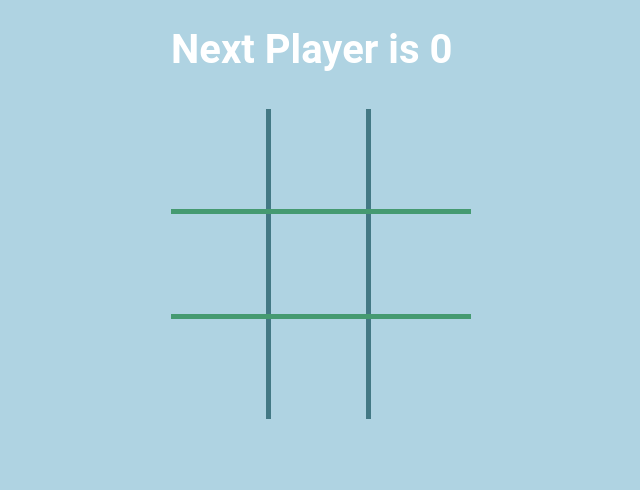
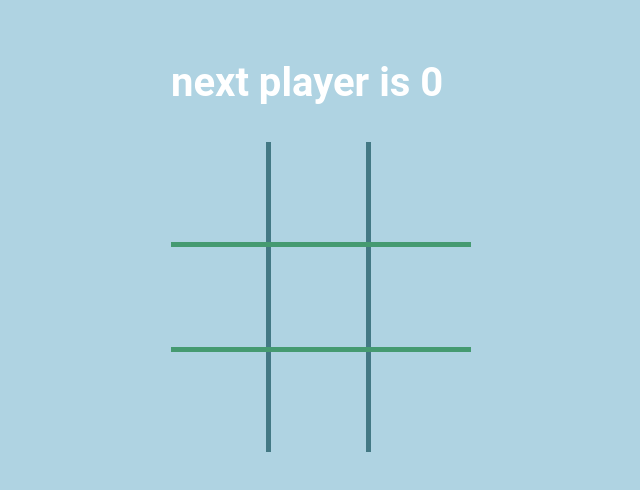
Before and after one commit to Anushasri-27/ticTacToe-game, a React (Vite) app: page / in a window 1280 px wide. Shown: the top 490 px of the page, without its empty margins (319-959 px from the left). Built offline with nearby package versions, Linux system fonts and the light colour scheme.

Commit message:
winner logic is added

```diff
--- a/src/App.jsx
+++ b/src/App.jsx
@@ -1,6 +1,7 @@
-import Board from './components/Board'
+import Board from './components/Board';
 import { useState } from 'react';
-import './style.scss'
+import './style.scss';
+import { calculateWinner } from './winner';
 
 function App() {
 
@@ -8,8 +9,14 @@
 const [square,setSquare]=useState(Array(9).fill(null))   ;
 //create state for player
 const [isXNext,setIsXNext] = useState(false);
+
+const winner=calculateWinner(square);
 //state of player to display msg
 const nextPlayer= isXNext? 'x' :'0';
+
+//status message
+
+const statusMessage= winner? `winner is ${winner}` :` next player is ${nextPlayer}`;
 
 const handleSquareClick = clickedPosition => {
       //to prevent chnaging of value once the square is filled
@@ -33,7 +40,7 @@
   return (
     <div className="app">
         <div>
-             <div className='status-message'>Next Player is {nextPlayer}</div>
+              <h2 className='status-message'> {statusMessage} </h2>
 
              <Board square={square} handleSquareClick={handleSquareClick }/>
 
--- /dev/null
+++ b/src/winner.js
@@ -0,0 +1,19 @@
+export function calculateWinner(squares) {
+    const lines = [
+      [0, 1, 2],
+      [3, 4, 5],
+      [6, 7, 8],
+      [0, 3, 6],
+      [1, 4, 7],
+      [2, 5, 8],
+      [0, 4, 8],
+      [2, 4, 6],
+    ];
+    for (let i = 0; i < lines.length; i++) {
+      const [a, b, c] = lines[i];
+      if (squares[a] && squares[a] === squares[b] && squares[a] === squares[c]) {
+        return squares[a];
+      }
+    }
+    return null;
+  }
```
